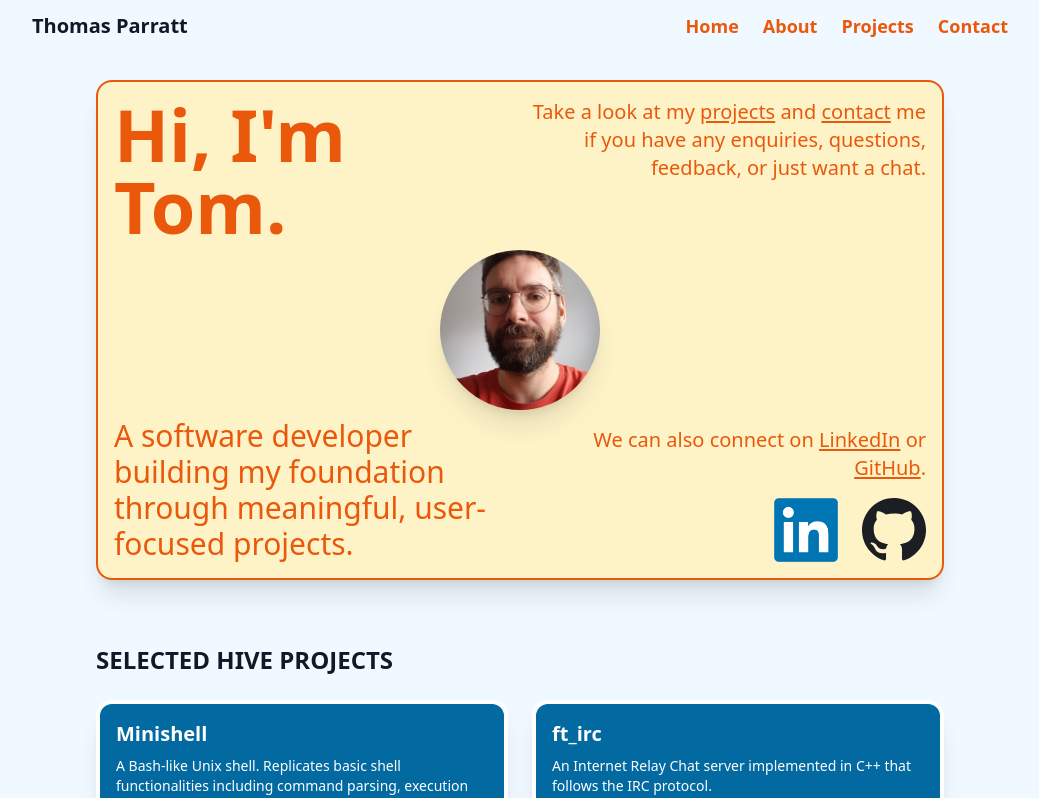
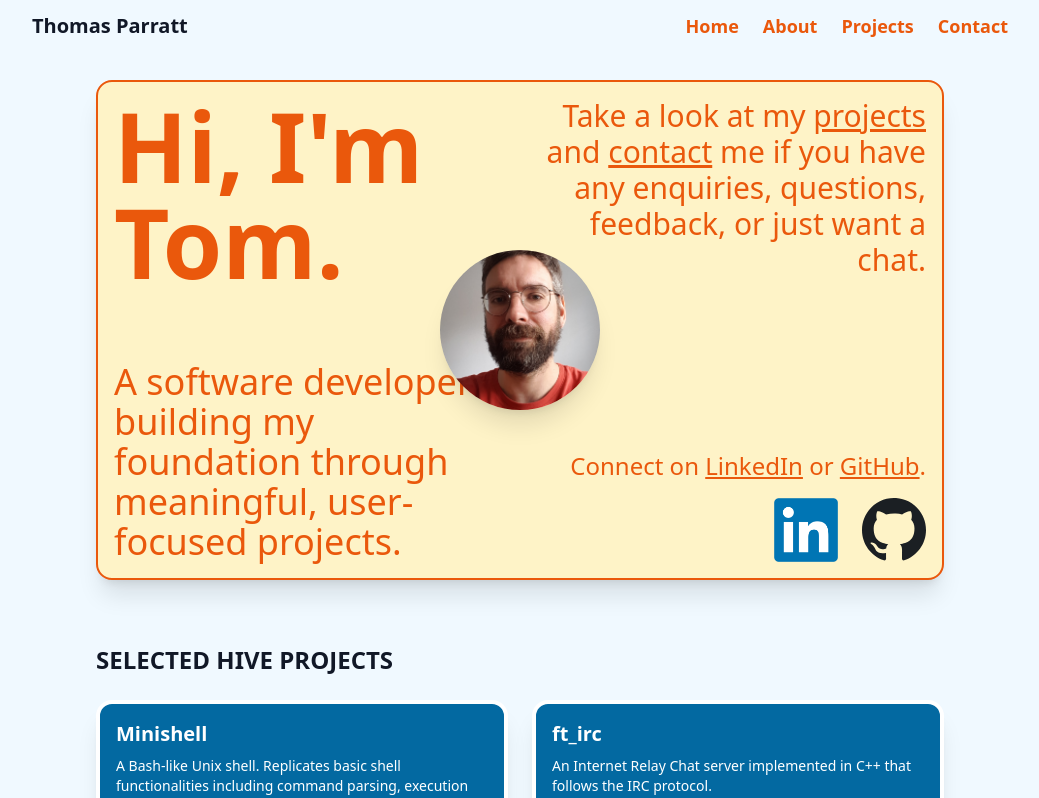
Before and after one commit to ThomasParratt/portfolio, a React (Vite) app: page / in a window 1280 px wide. Shown: the top 798 px of the page, without its empty margins (120-1159 px from the left). Built offline with nearby package versions, Linux system fonts and the light colour scheme.

Commit message:
text size

```diff
--- a/src/components/Home.jsx
+++ b/src/components/Home.jsx
@@ -41,12 +41,12 @@ export default function Home() {
                     >
                         <div className="grid grid-cols-2 grid-rows-2 gap-6 h-full">
                             {/* Top left */}
-                            <h1 className="text-5xl md:text-7xl text-orange-600 font-semibold self-start max-w-sm">
+                            <h1 className="text-5xl md:text-8xl text-orange-600 font-semibold self-start max-w-sm">
                                 Hi, I'm Tom.
                             </h1>
 
                             {/* Top right */}
-                            <p className="text-orange-600 text-base font-medium md:text-xl leading-relaxed text-right">
+                            <p className="text-orange-600 text-base font-medium md:text-3xl leading-relaxed text-right">
                                 Take a look at my{" "}
                                 <Link to="/projects" className="underline underline-offset-2 hover:text-orange-300">projects</Link>
                                 {" "}and{" "}
@@ -55,14 +55,14 @@ export default function Home() {
                             </p>
 
                             {/* Bottom left */}
-                            <p className="text-2xl md:text-3xl font-medium text-orange-600 max-w-md self-end justify-self-end">
+                            <p className="text-2xl md:text-4xl font-medium text-orange-600 max-w-md self-end justify-self-end">
                                 A software developer building my foundation through meaningful, user-focused projects.
                             </p>
 
                             {/* Bottom right */}
                             <div className="self-end justify-self-end">
-                                <p className="text-orange-600 text-base font-medium md:text-xl leading-relaxed mb-4 text-right">
-                                    We can also connect on{" "}
+                                <p className="text-orange-600 text-base font-medium md:text-2xl leading-relaxed mb-4 text-right">
+                                    Connect on{" "}
                                     <a
                                         href="https://www.linkedin.com/in/thomas-parratt-hive/"
                                         target="_blank"
@@ -115,7 +115,6 @@ export default function Home() {
                             />
                         )}
                     </article>
-
                 </div>
             </section>
 
```
